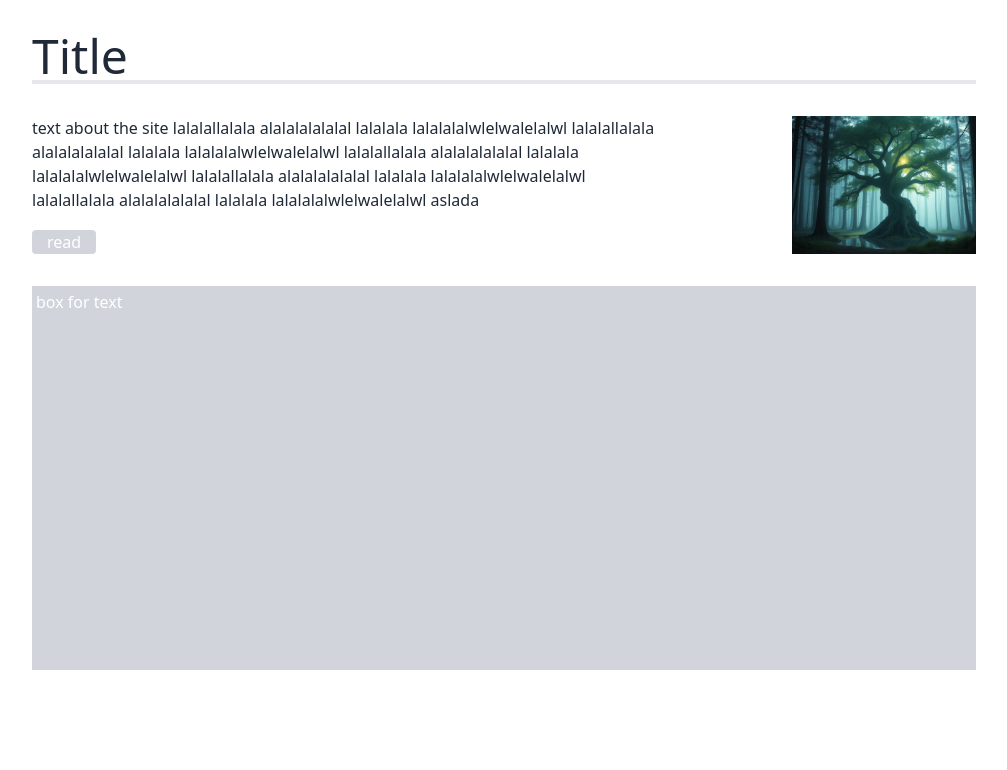
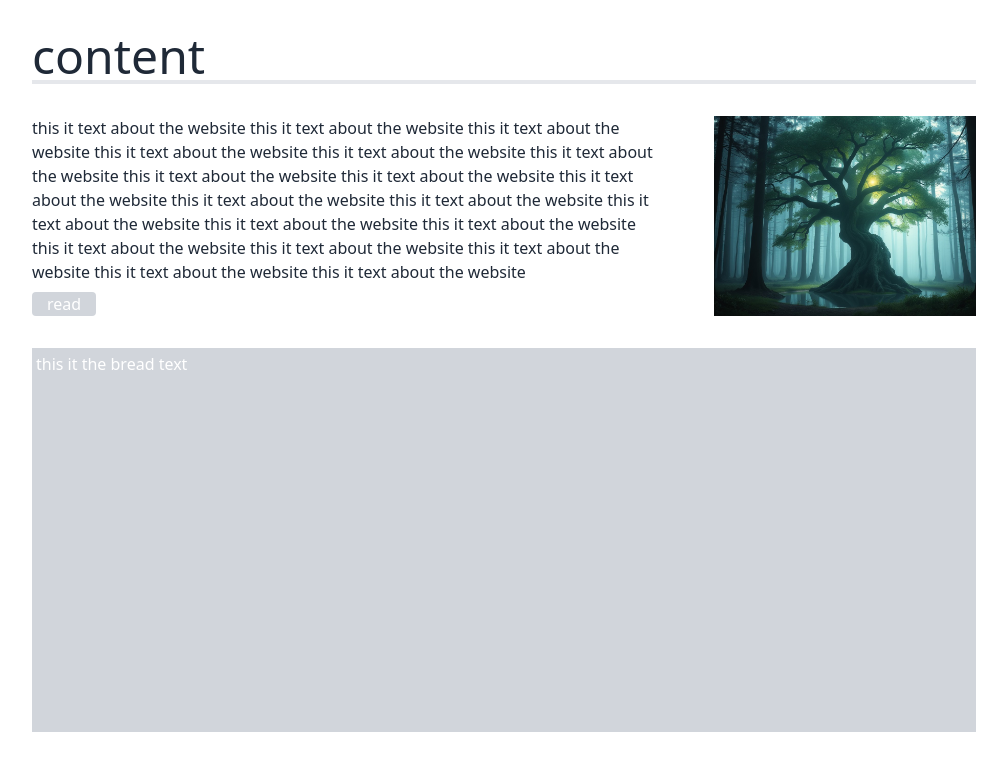
Before and after one commit to NTIG-Helsingborg/TE4_24-25_STWS, a Next.js app: page / in a window 1280 px wide. Shown: the top 770 px of the page, without its empty margins (224-1231 px from the left). Built offline with nearby package versions, Linux system fonts and the light colour scheme; a web font is replaced by a local one.

Commit message:
made components for easy acess

```diff
--- /dev/null
+++ b/app/Components/AboutText.tsx
@@ -0,0 +1,21 @@
+import React from 'react'
+
+interface Props{
+  aboutText: string;
+}
+
+const AboutText = ({aboutText}: Props) => {
+  return (
+    <>
+    <div className="flex basis-2/3 mb-8">
+      <div>
+        <p>
+          {aboutText}
+        </p>
+      </div>
+  </div>
+  </>
+  );
+}
+
+export default AboutText
--- /dev/null
+++ b/app/Components/BreadText.tsx
@@ -0,0 +1,17 @@
+import React from 'react'
+
+interface Props{
+  breadText: string;
+}
+
+const BreadText = ({breadText}: Props) => {
+  return (
+    <>
+    <div className="bg-gray-300 p-1 mt-8 h-96">
+      <p className="text-white">{breadText}</p>
+    </div>
+    </>
+  );
+}
+
+export default BreadText
--- a/app/Components/Content.tsx
+++ b/app/Components/Content.tsx
@@ -1,70 +1,49 @@
 import React from "react";
-import Image from "next/image";
-import Assets from "@/app/Assets/image.jpeg";
+import Title from "./Title";
+import AboutText from "./AboutText";
+import BreadText from "./BreadText";
+import Read from "./Read";
+import Images from "./Images";
 
 const Content = async () => {
 
   return (
     <>
     <div className="m-8 mr-20 ml-64">
-      <div className="border-b-4">
-        <h1 className="text-5xl">
-          Title
-        </h1>
-      </div>
+      <Title title="content"/>
 
       <div className="flex flex-row mt-8 relative">
 
+        <AboutText aboutText="
+        this it text about the website
+        this it text about the website
+        this it text about the website
+        this it text about the website
+        this it text about the website
+        this it text about the website
+        this it text about the website
+        this it text about the website
+        this it text about the website
+        this it text about the website
+        this it text about the website
+        this it text about the website
+        this it text about the website
+        this it text about the website
+        this it text about the website
+        this it text about the website
+        this it text about the website
+        this it text about the website
+        this it text about the website"/>
 
+        <Read read="read"/>
 
-        <div className="basis-2/3 md:">
-          <p>
-          text about the site lalalallalala alalalalalalal
-          lalalala lalalalalwlelwalelalwl lalalallalala alalalalalalal
-          lalalala lalalalalwlelwalelalwl lalalallalala alalalalalalal
-          lalalala lalalalalwlelwalelalwl lalalallalala alalalalalalal
-          lalalala lalalalalwlelwalelalwl lalalallalala alalalalalalal
-          lalalala lalalalalwlelwalelalwl aslada
-          </p>
-        </div>
-
-        <div className="absolute bottom-0 left-0 w-16 bg-gray-300 rounded text-center">
-        <h6 className=" text-white">
-            read
-          </h6>
-        </div>
-
-        <div className="flex basis-1/3 justify-end">
-          <Image className=" w-7/12 h-auto" src={Assets} alt=""/>
-        </div>
+        <Images />
 
       </div>
 
+      <BreadText breadText="this it the bread text"/>
 
-
-      <div className="bg-gray-300 p-1 mt-8 h-96">
-        <p className="text-white">box for text</p>
-      </div>
     </div>
-
-
-
-
-    {/*<table className='table'>
-        <thead>
-          <tr>
-            <th>img</th>
-            <th>text</th>
-          </tr>
-        </thead>
-        <tbody>
-           <tr>
-            <td></td>
-            <td></td>
-          </tr>
-        </tbody>
-        </table>*/}
-
     </>
 
   );
--- /dev/null
+++ b/app/Components/Images.tsx
@@ -0,0 +1,24 @@
+"use client"
+
+import React from 'react'
+import Image from "next/image";
+import Assets from "@/app/Assets/image.jpeg";
+
+const temp_arr = [Assets]
+
+const Images = () => {
+  return (
+    <>
+    <div className="flex basis-1/3 justify-end">
+      {
+        temp_arr.map((chh)=>{
+          return <Image className=" w-10/12 h-auto" src={chh} alt=""/>
+        })
+      }
+
+    </div>
+    </>
+  );
+}
+
+export default Images
--- /dev/null
+++ b/app/Components/Read.tsx
@@ -0,0 +1,21 @@
+import React from 'react'
+
+interface Props{
+    read: string;
+}
+
+const Read = ({read}: Props) => {
+  return (
+    <>
+    <div className="absolute bottom-0 left-0 w-16 bg-gray-300 rounded text-center">
+        <h6 className=" text-white">
+            {read}
+        </h6>
+    </div>
+    </>
+
+
+  );
+}
+
+export default Read
--- /dev/null
+++ b/app/Components/Title.tsx
@@ -0,0 +1,19 @@
+import React from 'react'
+
+interface Props{
+  title: string;
+}
+
+const Title = ({title}: Props) => {
+  return (
+    <>
+    <div className="border-b-4">
+        <h1 className="text-5xl">
+            {title}
+        </h1>
+    </div>
+    </>
+  );
+}
+
+export default Title
```
